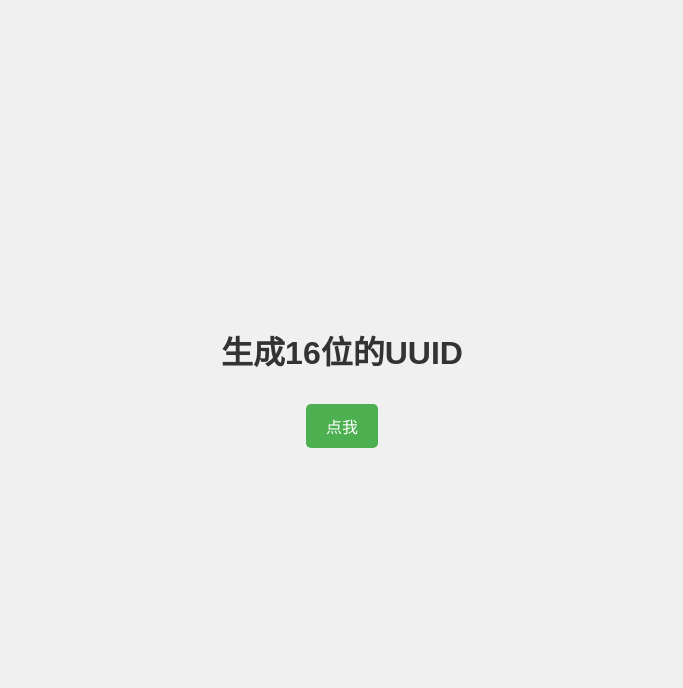
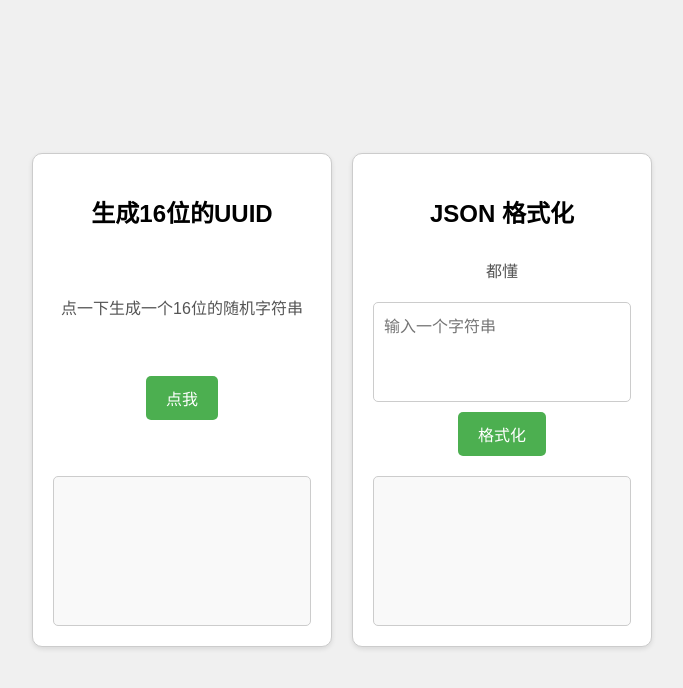
Before and after one commit to 0xYriux/dailytools, a plain HTML site: page index.html in a window 1280 px wide. Shown: the whole page, without its empty margins (298-981 px from the left). Drawn offline with Linux system fonts and the light colour scheme.

Commit message:
增加了JSON格式化工具

```diff
--- a/index.html
+++ b/index.html
@@ -9,8 +9,20 @@
     <link rel="icon" href="favicon.ico" type="image/x-icon">
 </head>
 <body>
-    <h1>生成16位的UUID</h1>
-    <button onclick="generate16BitUUID()">点我</button>
-    <p id="randomString"></p>
+    <div class="tool-container">
+        <div class="tool">
+            <h2>生成16位的UUID</h2>
+            <p>点一下生成一个16位的随机字符串</p>
+            <button onclick="generate16BitUUID()">点我</button>
+            <div class="output" id="randomString"></div>
+        </div>
+        <div class="tool">
+            <h2>JSON 格式化</h2>
+            <p>都懂</p>
+            <textarea id="jsonInput" placeholder="输入一个字符串"></textarea>
+            <button onclick="formatJSON()">格式化</button>
+            <div class="output" id="jsonOutput"></div>
+        </div>
+    </div>
 </body>
 </html>
--- a/scripts.js
+++ b/scripts.js
@@ -7,3 +7,15 @@ function generate16BitUUID() {
     const shortUUID = fullUUID.replace(/-/g, '').substring(0, 16);
     document.getElementById('randomString').innerText = shortUUID;
 }
+
+function formatJSON() {
+    const input = document.getElementById('jsonInput').value;
+    const outputElement = document.getElementById('jsonOutput');
+    try {
+        const json = JSON.parse(input);
+        const formattedJSON = JSON.stringify(json, null, '\t');
+        outputElement.innerText = formattedJSON;
+    } catch (e) {
+        outputElement.innerText = '输入的不是 JSON';
+    }
+}
--- a/styles.css
+++ b/styles.css
@@ -28,6 +28,63 @@ button:hover {
     background-color: #45a049;
 }
 p {
-    font-size: 18px;
+    font-size: 16px;
     color: #555;
+    margin: 10px 0;
 }
+
+.tool-container {
+    display: flex;
+    gap: 20px;
+    flex-wrap: wrap;
+    justify-content: center;
+}
+
+.tool {
+    background-color: white;
+    border: 1px solid #ccc;
+    border-radius: 10px;
+    padding: 20px;
+    width: 300px; /* 调整宽度 */
+    height: auto; /* 自动高度 */
+    text-align: center;
+    box-shadow: 0 2px 5px rgba(0, 0, 0, 0.1);
+    display: flex;
+    flex-direction: column;
+    justify-content: space-between;
+    align-items: center;
+    box-sizing: border-box;
+}
+
+.tool.disabled {
+    background-color: #e0e0e0;
+    color: #888;
+    cursor: not-allowed;
+}
+
+.output {
+    border: 1px solid #ccc;
+    border-radius: 5px;
+    padding: 10px;
+    margin-top: 10px;
+    width: 100%; /* 确保宽度不超出 tool */
+    height: 150px; /* 调整高度 */
+    overflow: auto;
+    background-color: #f9f9f9;
+    box-sizing: border-box;
+    text-align: left; /* 文字靠左 */
+    white-space: pre; /* 保留空白字符 */
+}
+
+textarea {
+    width: 100%;
+    height: 100px;
+    padding: 10px;
+    margin-top: 10px;
+    border: 1px solid #ccc;
+    border-radius: 5px;
+    box-sizing: border-box;
+    font-family: Arial, sans-serif;
+    font-size: 16px;
+    resize: none;
+}
```
